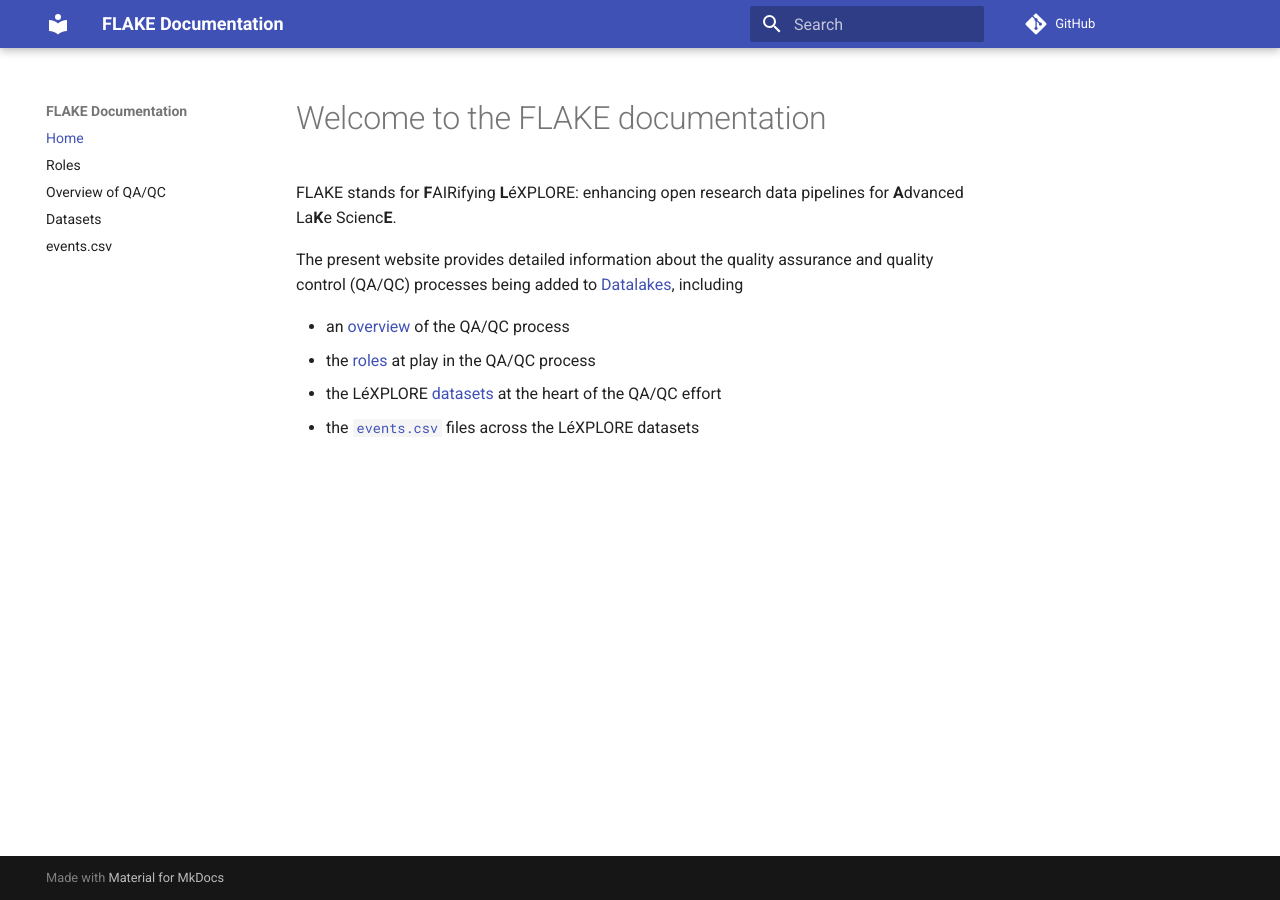
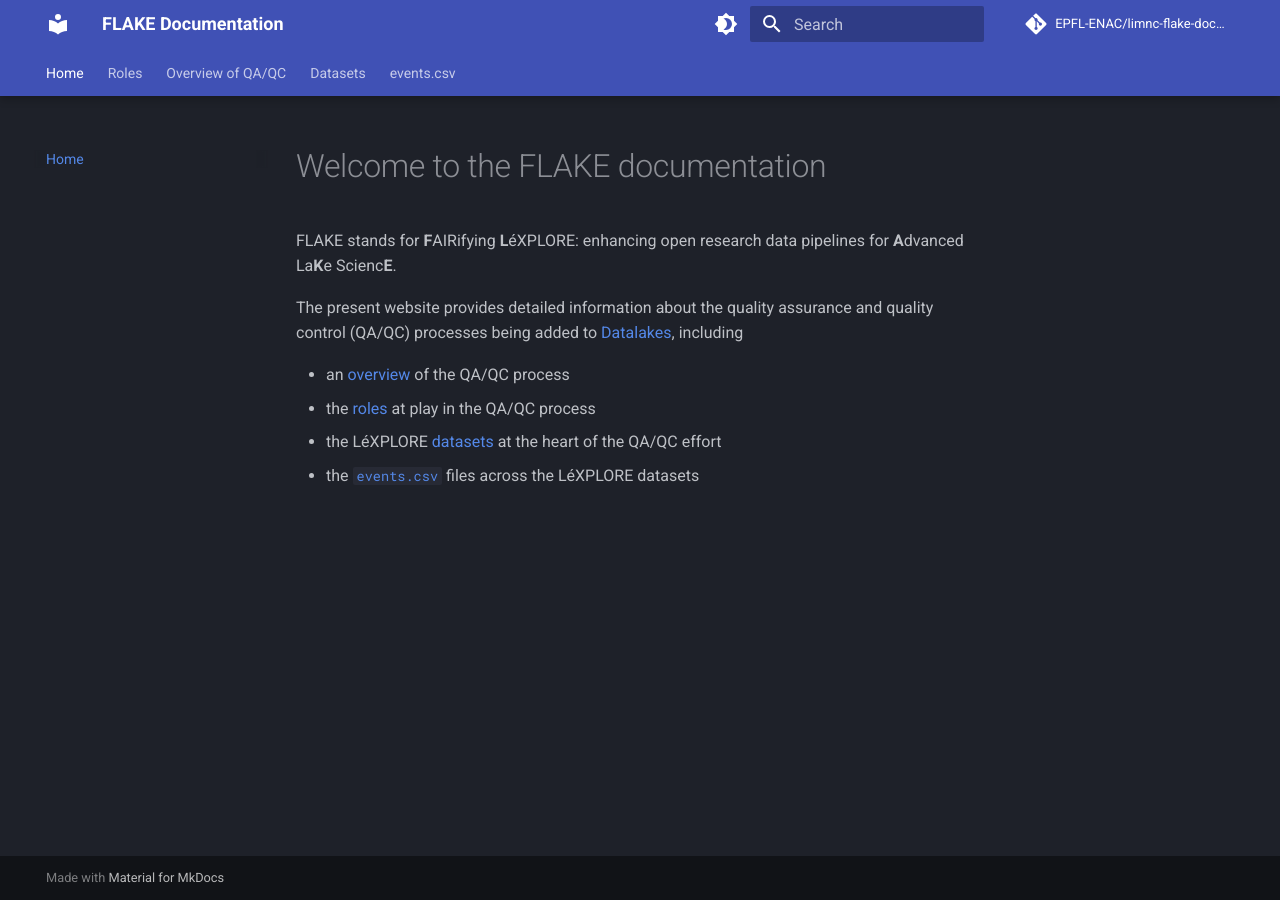
Before and after one commit to EPFL-ENAC/limnc-flake-documentation, an MkDocs documentation site: the page built from docs/index.md, in a window 1280 px wide. Built offline with MkDocs 1.6.1 and Material for MkDocs 9.7.7, drawn with Linux system fonts in a browser that asks for light colours; comment, search, counter and statistics services are not loaded.

Commit message:
style: update mkdocs style

```diff
--- a/mkdocs.yml
+++ b/mkdocs.yml
@@ -1,13 +1,34 @@
 site_name: FLAKE Documentation
 site_description: Documentation of the QA/QC processes in Datalakes
+site_url: https://epfl-enac.github.io/limnc-flake-documentation/
 
+repo_name: EPFL-ENAC/limnc-flake-documentation
 repo_url: https://github.com/EPFL-ENAC/limnc-flake-documentation
 
 theme:
   name: material
+  palette:
+  # Palette toggle for dark mode
+  - scheme: slate
+    toggle:
+      icon: material/brightness-4
+      name: Switch to light mode
+  # Palette toggle for light mode
+  - scheme: default
+    toggle:
+      icon: material/brightness-7
+      name: Switch to dark mode
+  features:
+    - content.code.copy
+    - navigation.indexes
+    - navigation.tabs
+    - navigation.tabs.sticky
+    - navigation.top
 
 markdown_extensions:
   - tables
+  - toc:
+      permalink: true
   - pymdownx.superfences:
       custom_fences:
         - name: mermaid
@@ -16,6 +37,10 @@
 
 plugins:
   - search
+  - panzoom:
+      full_screen: true
+      always_show_hint: true
+
 
 nav:
   - 'Home': index.md
--- a/pyproject.toml
+++ b/pyproject.toml
@@ -7,5 +7,6 @@
 dependencies = [
     "lefthook>=1.12.2",
     "mkdocs-material>=9.6.15",
+    "mkdocs-panzoom-plugin>=0.3.0",
     "prettier>=0.0.7",
 ]
```
Also changed, not shown: 1 other file.
